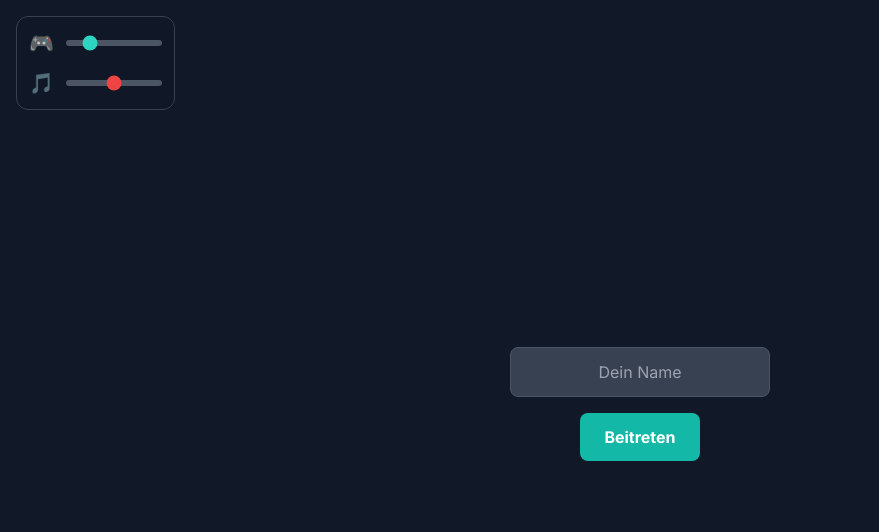
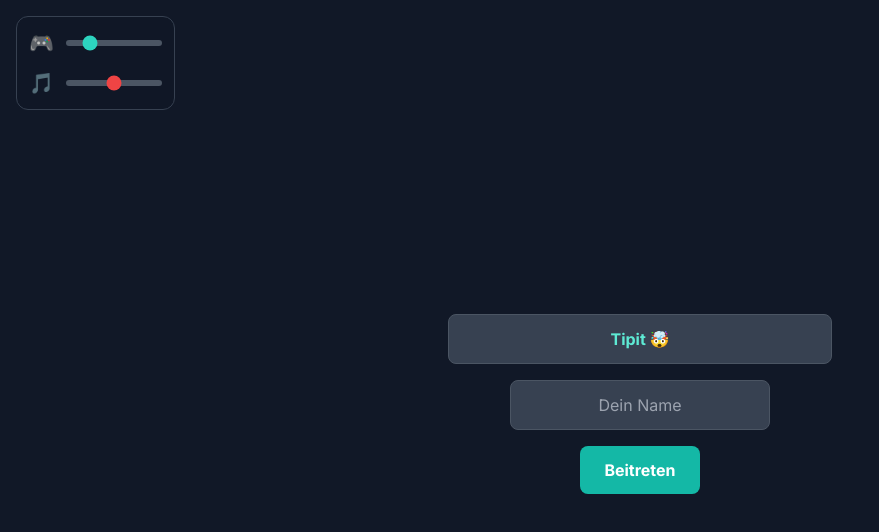
Before and after one commit to grafcoxxd/BZZR, a website: page public/index.html in a window 1280 px wide. Shown: the whole page, without its empty margins (0-879 px from the left). Drawn offline with nearby package versions, Linux system fonts and the light colour scheme; no server answers.

Commit message:
tipit btn auf der index anmeldeseite

```diff
--- a/public/index.html
+++ b/public/index.html
@@ -85,6 +85,9 @@
 
     <div id="game-container" class="w-full flex flex-col items-center justify-between">
         <div id="nameEntry" class="w-full max-w-sm flex flex-col items-center gap-4 mt-10">
+            <a href="/tipit.html" class="w-full bg-gray-700 hover:bg-gray-600 border border-gray-600 text-teal-300 font-bold py-3 px-6 rounded-lg transition duration-300 text-center">
+                Tipit 🤯
+            </a>
             <input type="text" id="playerNameInput" placeholder="Dein Name" class="flex-grow p-3 rounded-lg bg-gray-700 border border-gray-600 text-white focus:outline-none focus:ring-2 focus:ring-teal-400 text-center">
             <button id="registerPlayerBtn" class="bg-teal-500 hover:bg-teal-600 text-white font-bold py-3 px-6 rounded-lg transition duration-300">
                 Beitreten
```
